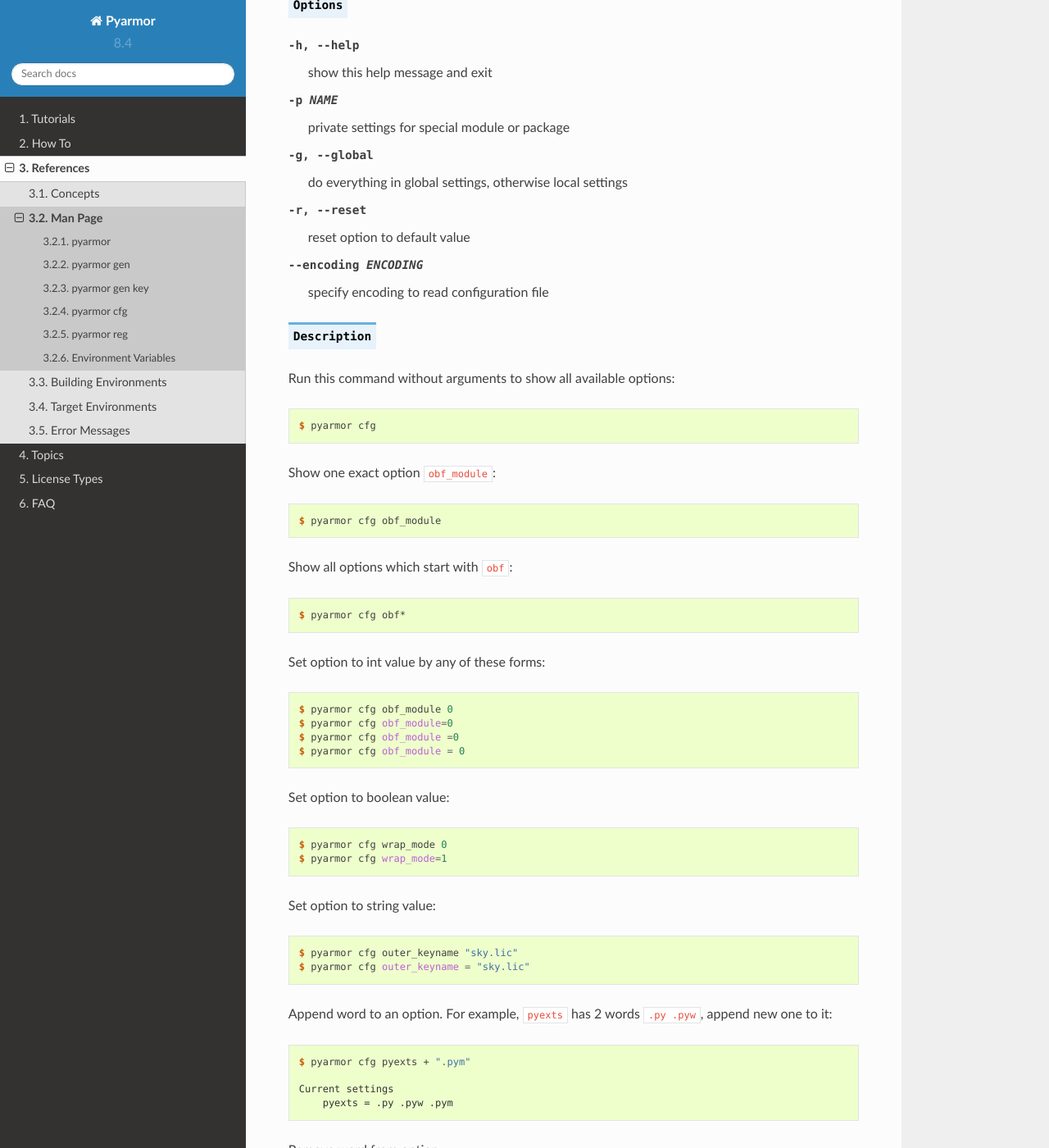
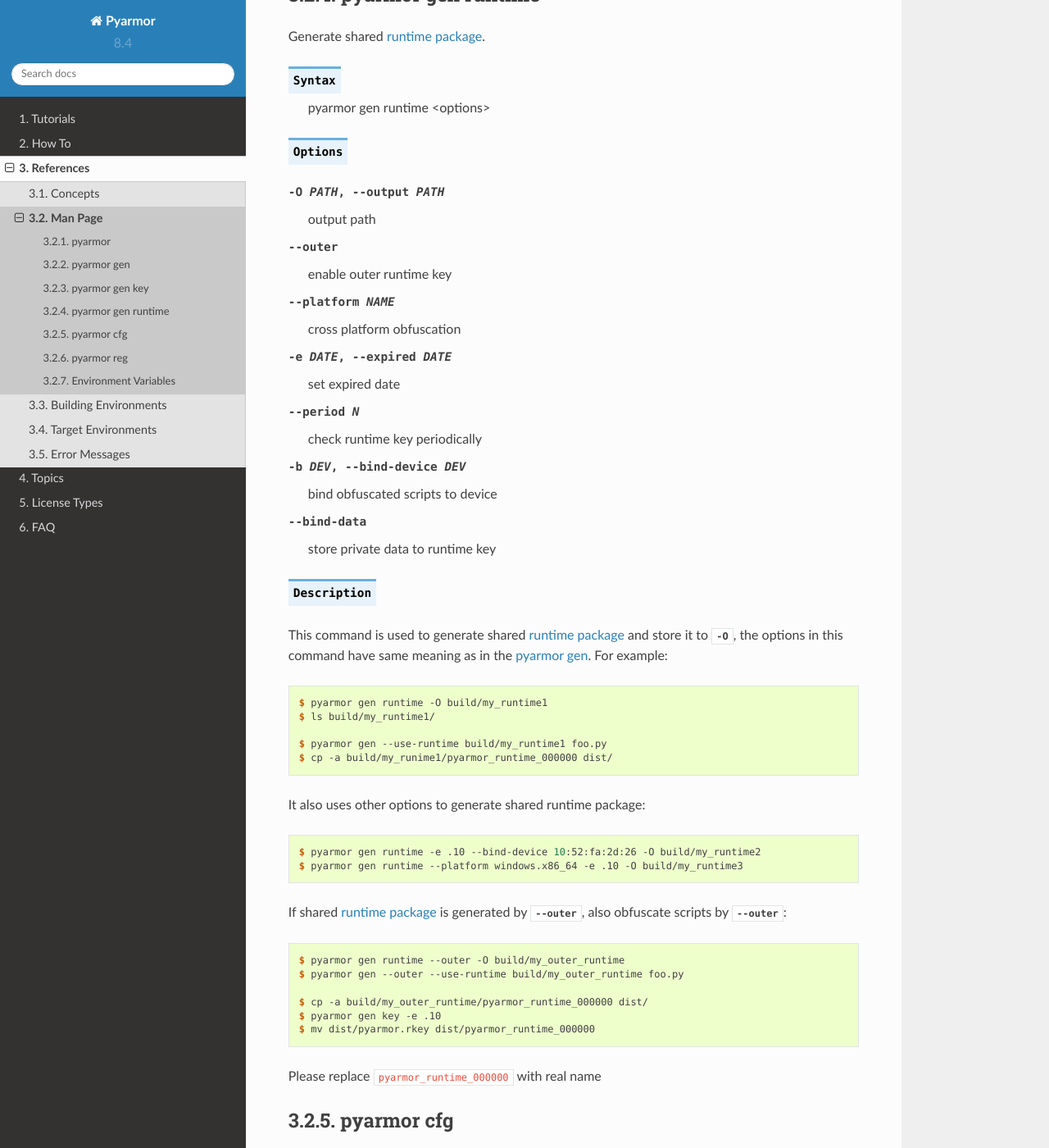
Before and after one commit to dashingsoft/pyarmor, a Sphinx documentation site: the page built from docs/reference/man.rst, in a window 1280 px wide and 1400 px high, scrolled down 16774 px. Shown: the whole window at 82% size. Built offline with Sphinx 7.4.7 and the Read the Docs theme 2.0.0, drawn with Linux system fonts in a browser that asks for light colours; some of the changed text lies outside the part shown.

Commit message:
Doc command `pyarmor gen runtime` Doc option --use-runtime

```diff
--- a/docs/reference/man.rst
+++ b/docs/reference/man.rst
@@ -150,6 +150,8 @@
 --assert-call                   assert function is obfuscated  :option:`... <--assert-call>`
 
 --pack BUNDLE                   repack bundle with obfuscated scripts  :option:`... <--pack>`
+
+--use-runtime PATH              use use shared runtime package :option:`... <--use-runtime>`
 
 .. describe:: Description
 
@@ -533,6 +535,10 @@
 
 Finally repack the bundle and overwrite the original ``BUNDLE``.
 
+.. option:: --use-runtime PATH
+
+            Use shared runtime package at PATH
+
 .. _pyarmor gen key:
 
 pyarmor gen key
@@ -605,6 +611,57 @@
 
     with open('pyarmor.rkey', 'wb') as f:
         f.write(data)
+
+.. _pyarmor gen runtime:
+
+pyarmor gen runtime
+===================
+
+Generate shared :term:`runtime package`.
+
+.. program:: pyarmor gen runtime
+
+.. describe:: Syntax
+
+    pyarmor gen runtime <options>
+
+.. describe:: Options
+
+-O PATH, --output PATH      output path
+
+--outer                     enable outer runtime key
+--platform NAME             cross platform obfuscation
+
+-e DATE, --expired DATE     set expired date
+--period N                  check runtime key periodically
+-b DEV, --bind-device DEV   bind obfuscated scripts to device
+--bind-data                 store private data to runtime key
+
+.. describe:: Description
+
+This command is used to generate shared :term:`runtime package` and store it to :option:`-O`, the options in this command have same meaning as in the :ref:`pyarmor gen`. For example::
+
+    $ pyarmor gen runtime -O build/my_runtime1
+    $ ls build/my_runtime1/
+
+    $ pyarmor gen --use-runtime build/my_runtime1 foo.py
+    $ cp -a build/my_runime1/pyarmor_runtime_000000 dist/
+
+It also uses other options to generate shared runtime package::
+
+    $ pyarmor gen runtime -e .10 --bind-device 10:52:fa:2d:26 -O build/my_runtime2
+    $ pyarmor gen runtime --platform windows.x86_64 -e .10 -O build/my_runtime3
+
+If shared :term:`runtime package` is generated by :option:`--outer`, also obfuscate scripts by :option:`--outer`::
+
+    $ pyarmor gen runtime --outer -O build/my_outer_runtime
+    $ pyarmor gen --outer --use-runtime build/my_outer_runtime foo.py
+
+    $ cp -a build/my_outer_runtime/pyarmor_runtime_000000 dist/
+    $ pyarmor gen key -e .10
+    $ mv dist/pyarmor.rkey dist/pyarmor_runtime_000000
+
+Please replace ``pyarmor_runtime_000000`` with real name
 
 .. _pyarmor cfg:
 
```
